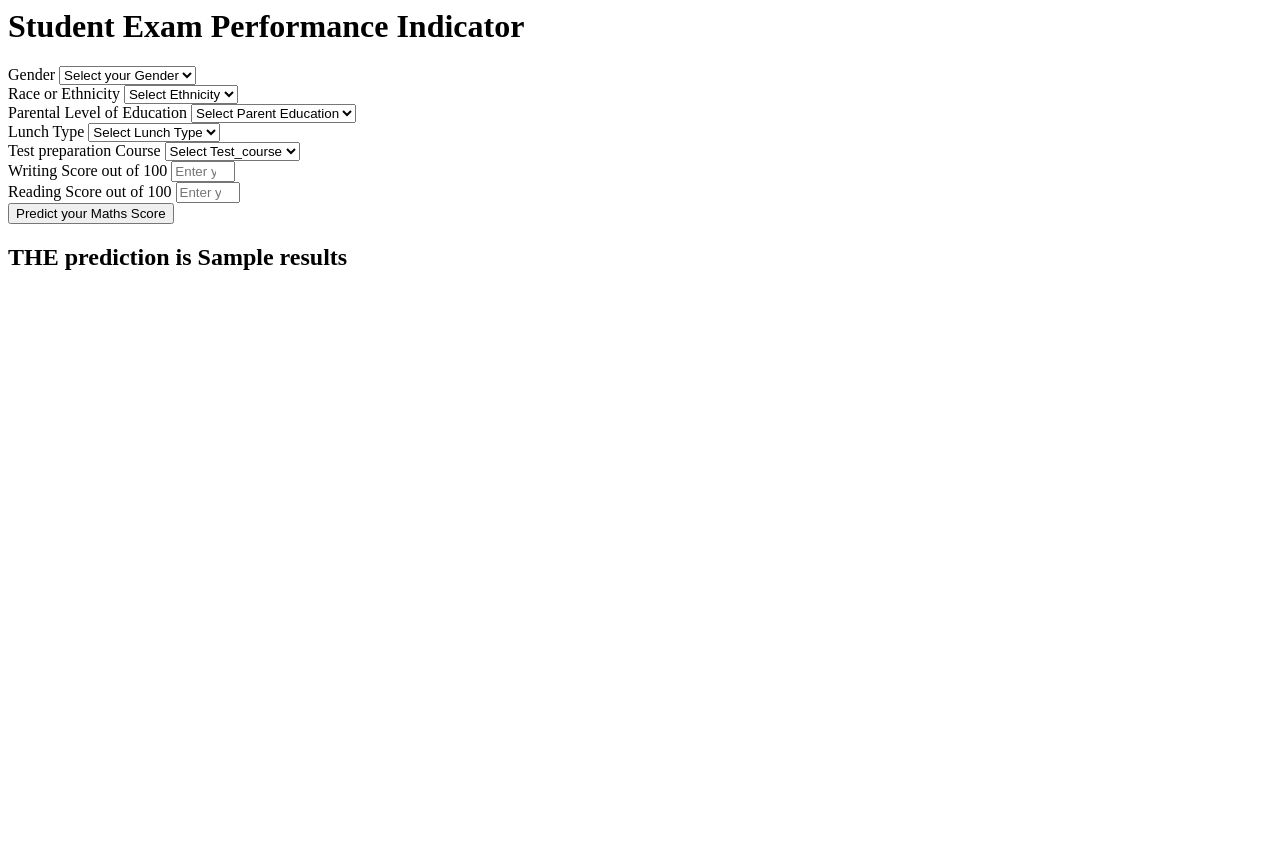
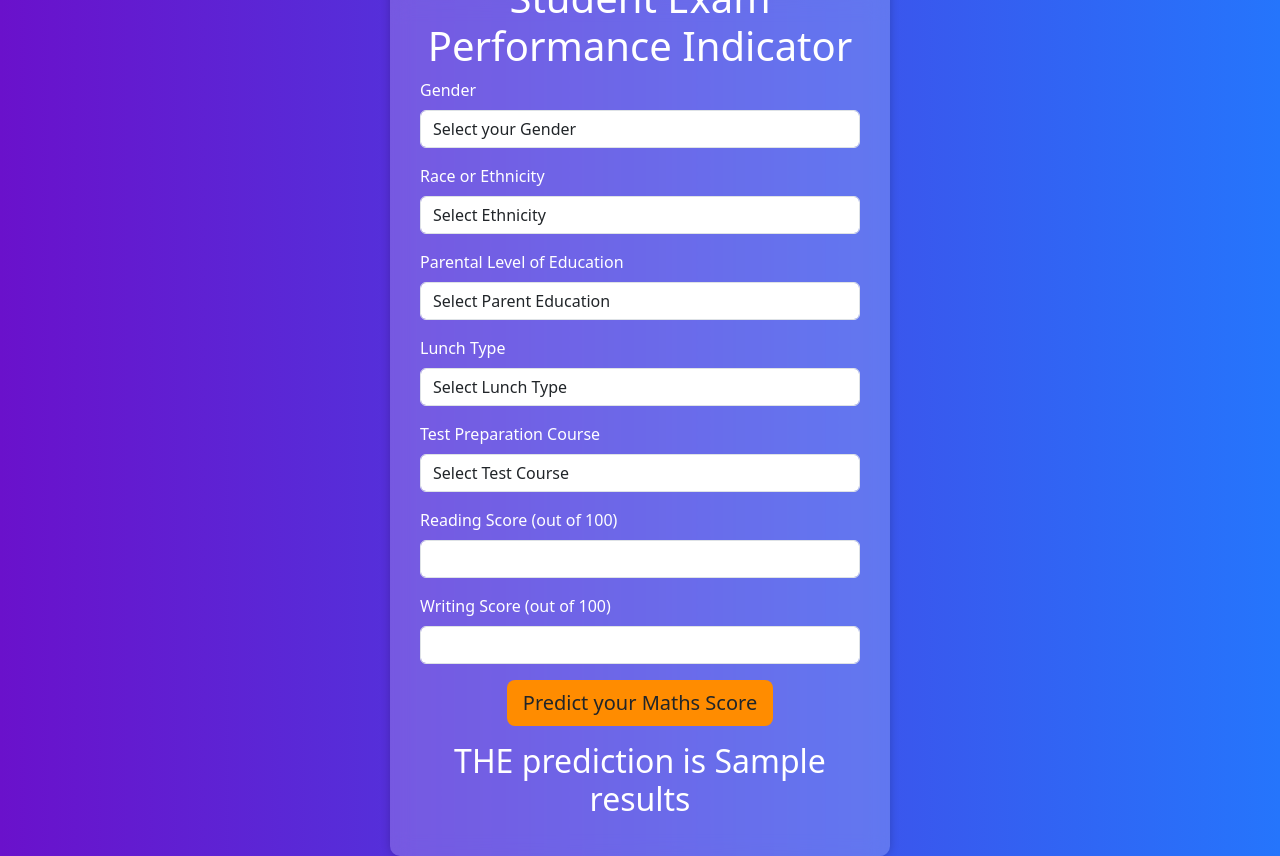
Before and after one commit to Chirag-Jogi/StudentPerformance, a Flask app: template templates/home.html in a window 1280 px wide. Before the commit the page ends 270 px from the top, so only its background shows below. Run offline with Flask 3, Linux system fonts and the light colour scheme; the template is opened without the code that fills it: most values are stand-ins (such as "Sample title", 1, 10 or a date in 2020).

Commit message:
update home.html and app.py

```diff
--- a/app.py
+++ b/app.py
@@ -8,12 +8,7 @@ application=Flask(__name__)
 
 app=application
 ## Route for a home page
-@app.route('/')
-def index():
-    return render_template('index.html')
-
-
-@app.route('/predictdata',methods=['GET','POST'])
+@app.route('/',methods=['GET','POST'])
 def predict_datapoint():
     if request.method=='GET':
         return render_template('home.html')
@@ -32,8 +27,12 @@ def predict_datapoint():
 
         predict_pipeline=PredictPipeline()
         results=predict_pipeline.predict(pred_df)
+        # Ensure the predicted value does not exceed 100
+        results = [min(pred, 100) for pred in results]
         print(results)
         return render_template('home.html',results=results[0])
 
+
+
 if __name__=="__main__":
     app.run(host="0.0.0.0",debug=True)
--- a/templates/home.html
+++ b/templates/home.html
@@ -1,109 +1,102 @@
-<html>
+<!DOCTYPE html>
+<html lang="en">
+<head>
+    <meta charset="UTF-8">
+    <meta name="viewport" content="width=device-width, initial-scale=1.0">
+    <title>Student Exam Performance Indicator</title>
+    <link href="https://cdn.jsdelivr.net/npm/bootstrap@5.3.0/dist/css/bootstrap.min.css" rel="stylesheet">
+    <style>
+        body {
+            background: linear-gradient(to right, #6a11cb, #2575fc);
+            color: white;
+            display: flex;
+            justify-content: center;
+            align-items: center;
+            height: 100vh;
+        }
+        .form-container {
+            background: rgba(255, 255, 255, 0.2);
+            padding: 30px;
+            border-radius: 10px;
+            backdrop-filter: blur(10px);
+            box-shadow: 0 0 10px rgba(0, 0, 0, 0.2);
+            width: 100%;
+            max-width: 500px;
+        }
+        .btn-custom {
+            background-color: #ff8c00;
+            border: none;
+            transition: 0.3s;
+        }
+        .btn-custom:hover {
+            background-color: #e07b00;
+        }
+    </style>
+</head>
 <body>
-    <div class="login">
-       <h1>Student Exam Performance Indicator</h1>
-
-       <form action="{{ url_for('predict_datapoint')}}" method="post">
-
+    <div class="form-container">
+        <h1 class="text-center">Student Exam Performance Indicator</h1>
+        <form action="{{ url_for('predict_datapoint') }}" method="post">
             <div class="mb-3">
                 <label class="form-label">Gender</label>
-            <select class="form-control" name="gender" placeholder="Enter you Gender" required>
-                <option class="placeholder" selected disabled value="">Select your Gender</option>
-                <option value="male">
-                    Male
-                </option>
-                <option value="female">
-                    Female
-                </option>
+                <select class="form-control" name="gender" required>
+                    <option selected disabled value="">Select your Gender</option>
+                    <option value="male">Male</option>
+                    <option value="female">Female</option>
                 </select>
             </div>
             <div class="mb-3">
                 <label class="form-label">Race or Ethnicity</label>
-            <select class="form-control" name="ethnicity" placeholder="Enter you ethnicity" required>
-                <option class="placeholder" selected disabled value="">Select Ethnicity</option>
-                <option value="group A">
-                    Group A
-                </option>
-                <option value="group B">
-                    Group B
-                </option>
-                <option value="group C">
-                    Group C
-                </option>
-                <option value="group D">
-                    Group D
-                </option>
-                <option value="group E">
-                    Group E
-                </option>
+                <select class="form-control" name="ethnicity" required>
+                    <option selected disabled value="">Select Ethnicity</option>
+                    <option value="group A">Group A</option>
+                    <option value="group B">Group B</option>
+                    <option value="group C">Group C</option>
+                    <option value="group D">Group D</option>
+                    <option value="group E">Group E</option>
                 </select>
             </div>
             <div class="mb-3">
                 <label class="form-label">Parental Level of Education</label>
-            <select class="form-control" name="parental_level_of_education"
-                placeholder="Enter you Parent Education" required>
-                <option class="placeholder" selected disabled value="">Select Parent Education</option>
-                <option value="associate's degree">
-                    associate's degree
-                </option>
-                <option value="bachelor's degree">
-                    bachelor's degree
-                </option>
-                <option value="high school">
-                    high school
-                </option>
-                <option value="master's degree">
-                    master's degree
-                </option>
-                <option value="some college">
-                    some college
-                </option>
-                <option value="some high school">
-                    some high school
-                </option>
+                <select class="form-control" name="parental_level_of_education" required>
+                    <option selected disabled value="">Select Parent Education</option>
+                    <option value="associate's degree">Associate's degree</option>
+                    <option value="bachelor's degree">Bachelor's degree</option>
+                    <option value="high school">High school</option>
+                    <option value="master's degree">Master's degree</option>
+                    <option value="some college">Some college</option>
+                    <option value="some high school">Some high school</option>
                 </select>
             </div>
             <div class="mb-3">
                 <label class="form-label">Lunch Type</label>
-            <select class="form-control" name="lunch" placeholder="Enter you Lunch" required>
-                <option class="placeholder" selected disabled value="">Select Lunch Type</option>
-                <option value="free/reduced">
-                    free/reduced
-                </option>
-                <option value="standard">
-                    standard
-                </option>
+                <select class="form-control" name="lunch" required>
+                    <option selected disabled value="">Select Lunch Type</option>
+                    <option value="free/reduced">Free/Reduced</option>
+                    <option value="standard">Standard</option>
                 </select>
             </div>
             <div class="mb-3">
-            <label class="form-label">Test preparation Course</label>
-            <select class="form-control" name="test_preparation_course" placeholder="Enter you Course"
-                required>
-                <option class="placeholder" selected disabled value="">Select Test_course</option>
-                <option value="none">
-                    None
-                </option>
-                <option value="completed">
-                    Completed
-                </option>
+                <label class="form-label">Test Preparation Course</label>
+                <select class="form-control" name="test_preparation_course" required>
+                    <option selected disabled value="">Select Test Course</option>
+                    <option value="none">None</option>
+                    <option value="completed">Completed</option>
                 </select>
             </div>
             <div class="mb-3">
-            <label class="form-label">Writing Score out of 100</label>
-            <input class="form-control" type="number" name="reading_score"
-                placeholder="Enter your Reading score" min='0' max='100' />
+                <label class="form-label">Reading Score (out of 100)</label>
+                <input class="form-control" type="number" name="reading_score" min="0" max="100" required>
             </div>
             <div class="mb-3">
-            <label class="form-label">Reading Score out of 100</label>
-            <input class="form-control" type="number" name="writing_score"
-                placeholder="Enter your Reading Score" min='0' max='100' />
+                <label class="form-label">Writing Score (out of 100)</label>
+                <input class="form-control" type="number" name="writing_score" min="0" max="100" required>
             </div>
-        <div class="mb-3">
-            <input class="btn btn-primary" type="submit" value="Predict your Maths Score" required />
+            <div class="text-center">
+                <input class="btn btn-custom btn-lg" type="submit" value="Predict your Maths Score">
             </div>
         </form>
-    <h2>
-       THE  prediction is {{results}}
-    </h2>
-   <body>
+        <h2 class="text-center mt-3">THE prediction is {{ results }}</h2>
+    </div>
+</body>
 </html>
```
Also changed, not shown: templates/index.html (deleted, +0 -13 lines), src/pipeline/train_pipeline.py (deleted), vercel.json (deleted). Lines whose indentation alone changed are shown as unchanged.
